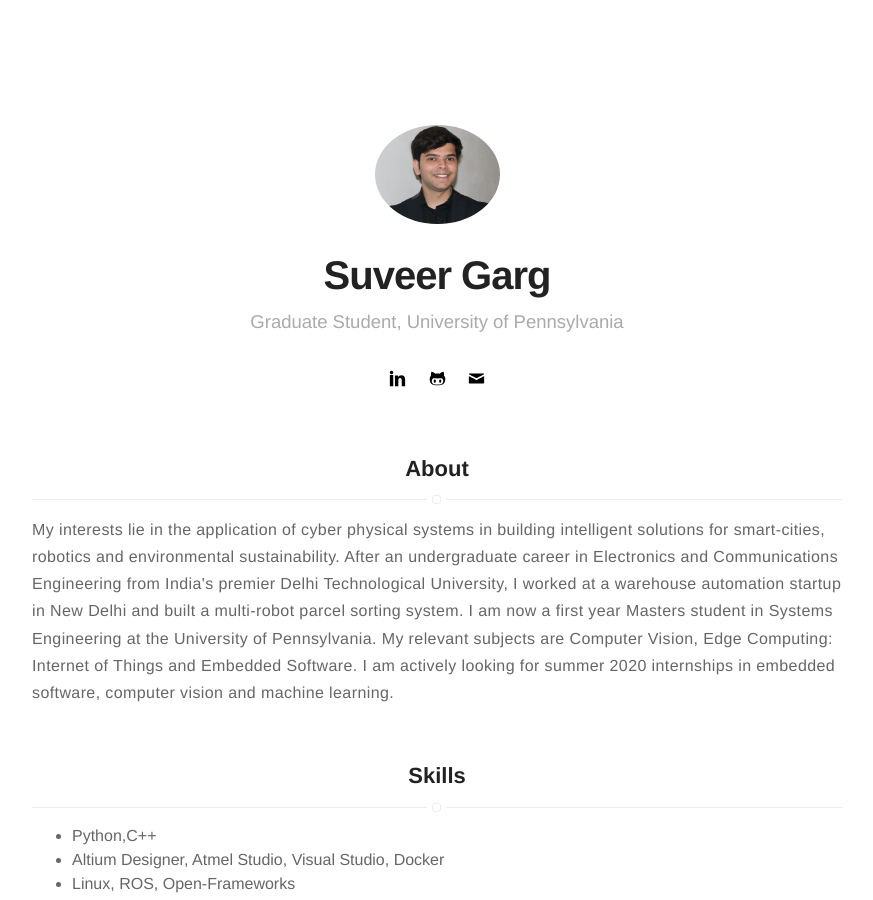
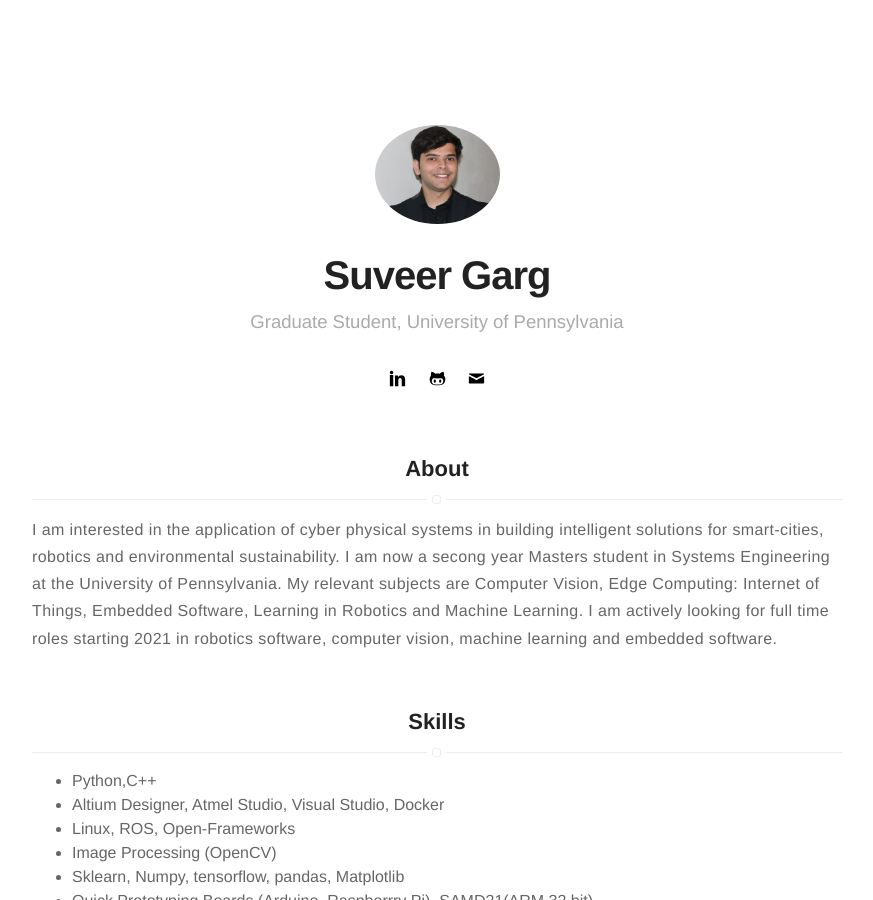
Before and after one commit to suveergarg/suveergarg.github.io, a Jekyll site: the page built from index.html, in a window 1280 px wide and 900 px high. Shown: the whole window, without its empty margins (203-1076 px from the left). Built offline with Jekyll 4.4.1, drawn with Linux system fonts in a browser that asks for light colours.

Commit message:
Update about.html

```diff
--- a/_includes/about.html
+++ b/_includes/about.html
@@ -1 +1 @@
-<p>My interests lie in the application of cyber physical systems in building intelligent solutions for smart-cities, robotics and environmental sustainability. After an undergraduate career in Electronics and Communications Engineering from India's premier Delhi Technological University, I worked at a warehouse automation startup in New Delhi and built a multi-robot parcel sorting system. I am now a first year Masters student in Systems Engineering at the University of Pennsylvania. My relevant subjects are Computer Vision, Edge Computing: Internet of Things and Embedded Software. I am actively looking for summer 2020 internships in embedded software, computer vision and machine learning.</p>
+<p>I am interested in the application of cyber physical systems in building intelligent solutions for smart-cities, robotics and environmental sustainability. I am now a secong year Masters student in Systems Engineering at the University of Pennsylvania. My relevant subjects are Computer Vision, Edge Computing: Internet of Things, Embedded Software, Learning in Robotics and Machine Learning. I am actively looking for full time roles starting 2021 in robotics software, computer vision, machine learning and embedded software.</p>
```
